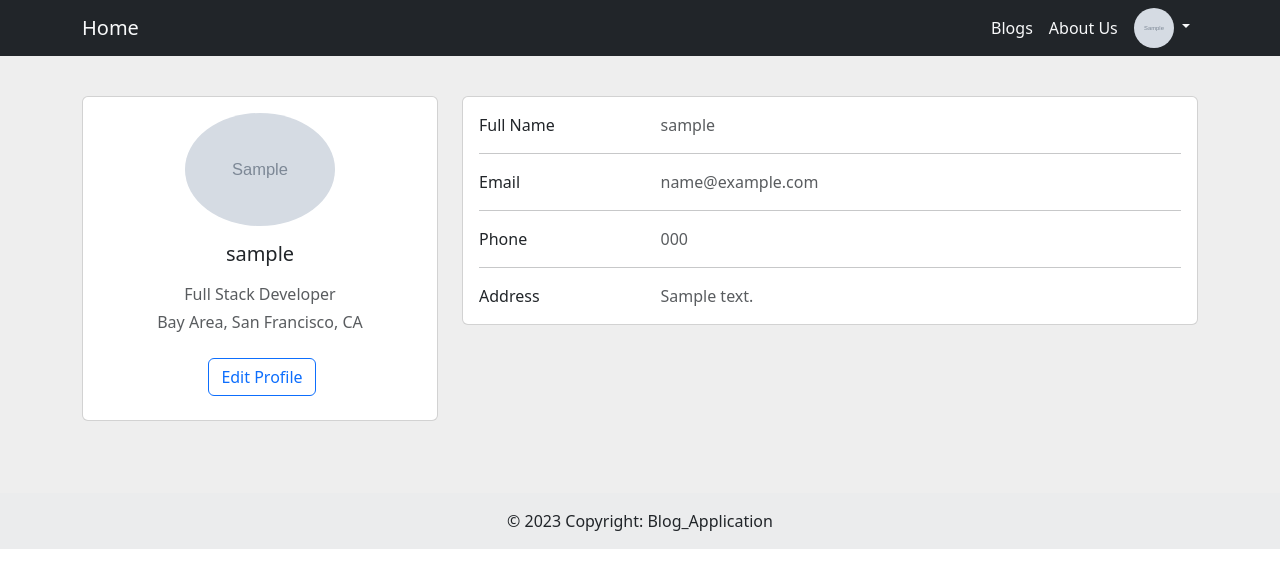
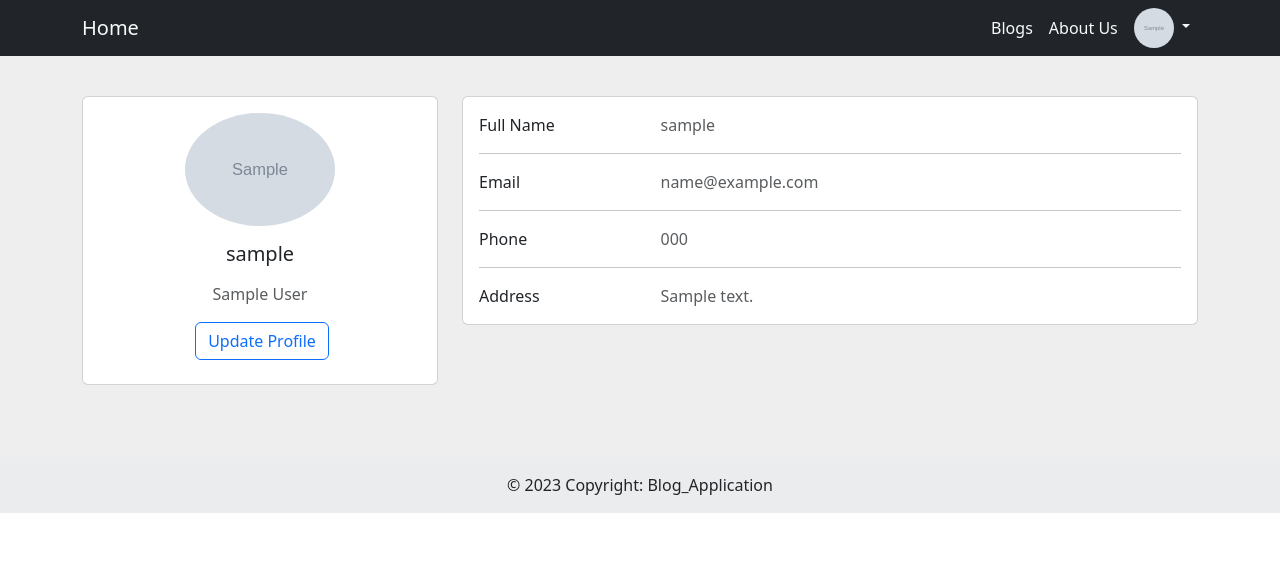
Before and after one commit to ritikyadavwork/Blog_application, a Django app: page /profile-view/ in a window 1280 px wide. Shown: the top 588 px of the page. Run offline with Django 5.2, Linux system fonts and the light colour scheme; a user stored in the database is signed in; tables that the repository leaves empty hold one stand-in row (values such as "Sample post"); grey boxes marked "Sample" are stand-in pictures.

Commit message:
show the profile

```diff
--- a/blogapp/templates/profile_view.html
+++ b/blogapp/templates/profile_view.html
@@ -18,10 +18,9 @@ Profile
                              alt="avatar"
                              class="rounded-circle img-fluid" style="width: 150px;">
                         <h5 class="my-3">{{ request.user.username }}</h5>
-                        <p class="text-muted mb-1">Full Stack Developer</p>
-                        <p class="text-muted mb-4">Bay Area, San Francisco, CA</p>
+                        <p class="text-muted mb-3">{{final_data.name}}</p>
                         <div class="d-flex justify-content-center mb-2">
-                            <a href="{% url 'blogapp:profile'%}" type="button" class="btn btn-outline-primary ms-1">Edit
+                            <a href="{% url 'blogapp:profile'%}" type="button" class="btn btn-outline-primary ms-1">Update
                                 Profile</a>
                         </div>
                     </div>
```
